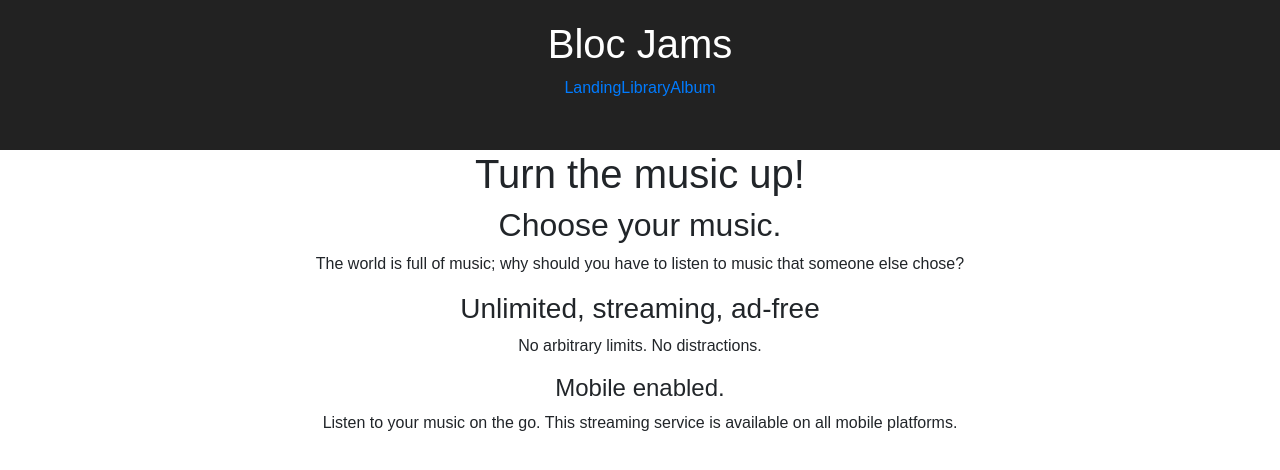
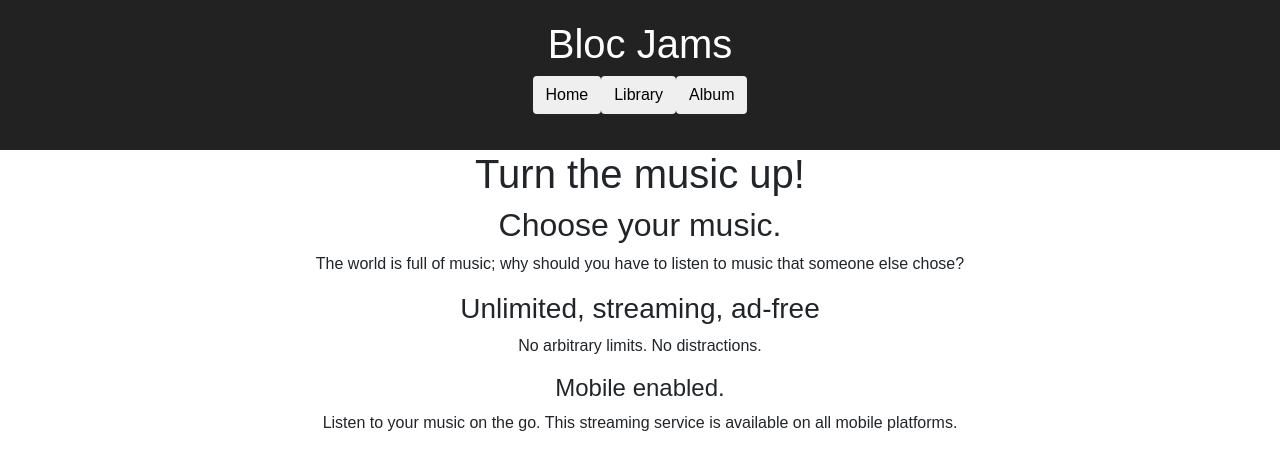
Before and after one commit to calvinchengsald/BLOC-react-bloc-jams, a React (Create React App) app: page / in a window 1280 px wide. Shown: the top 470 px of the page. Built offline with nearby package versions, Linux system fonts and the light colour scheme.

Commit message:
mod2.2.10 b

```diff
--- a/src/App.js
+++ b/src/App.js
@@ -12,10 +12,10 @@ class App extends Component {
       <div className="App">
         <header className="App-header">
           <h1> Bloc Jams </h1>
-          <nav>
-            <Link to='/'>Landing</Link>
-            <Link to='/Library'>Library</Link>
-            <Link to='/Album'>Album</Link>
+          <nav className="btn-group btn-group-lg">
+            <Link to='/'> <button type="button" className="btn"> Home </button></Link>
+            <Link to='/Library'> <button type="button" className="btn"> Library </button></Link>
+            <Link to='/Album/'> <button type="button" className="btn"> Album </button></Link>
           </nav>
         </header>
         <main>
```
